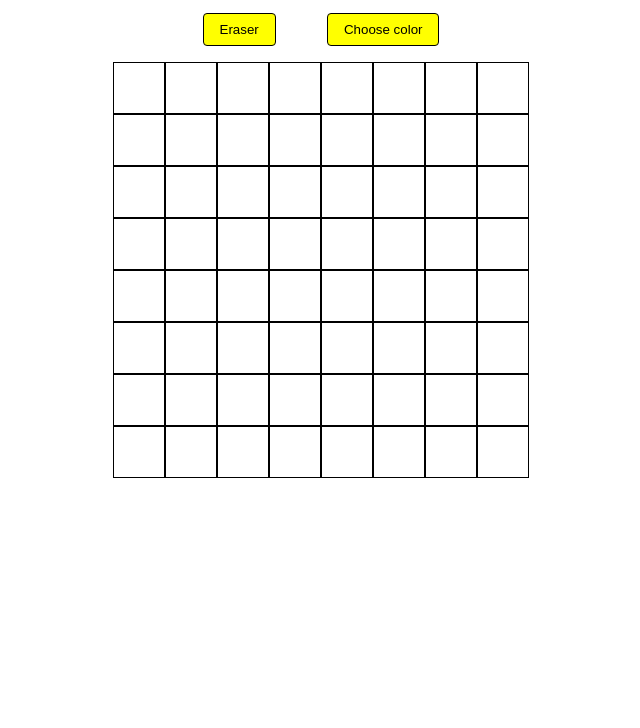
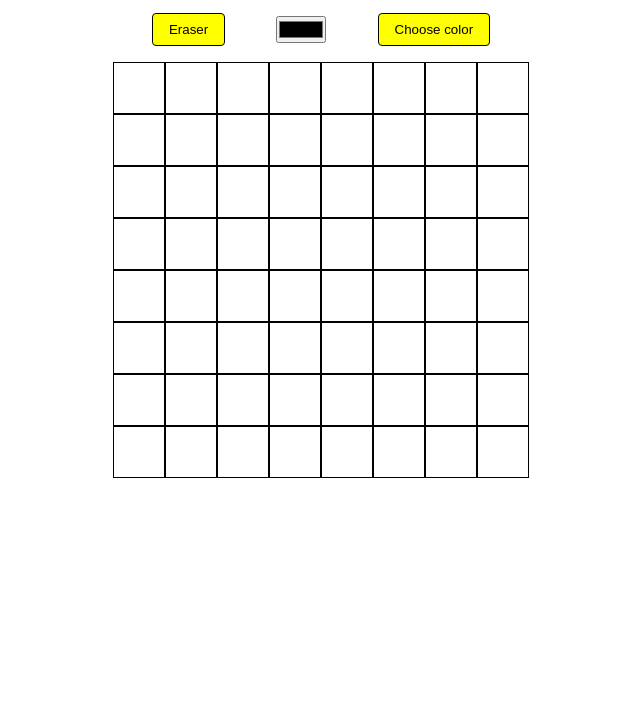
Before and after one commit to Salman-itShaala/draw-board, a plain HTML site: page index.html in a window 1280 px wide. Shown: the part 72-800 px from the top of the page, without its empty margins (319-959 px from the left). Drawn offline with Linux system fonts and the light colour scheme.

Commit message:
added onchange in comment

```diff
--- a/index.html
+++ b/index.html
@@ -10,7 +10,7 @@
     <h1 class="heading">Drawing board</h1>
     <div class="tools">
       <button id="eraser-button">Eraser</button>
-      <!-- <input type="color" id="my-input" /> -->
+      <input type="color" id="my-input" />
       <button onclick="setColor()">Choose color</button>
     </div>
     <div class="draw-board-container">
--- a/script.js
+++ b/script.js
@@ -1,7 +1,12 @@
 const boxes = document.querySelectorAll(".child"); // 64 --> array
 const eraserBtn = document.getElementById("eraser-button");
 const input = document.getElementById("my-input");
+
 let color = "black";
+
+// input.onchange = () => {
+//   color = input.value;
+// };
 
 eraserBtn.onclick = () => {
   color = "white";
```
